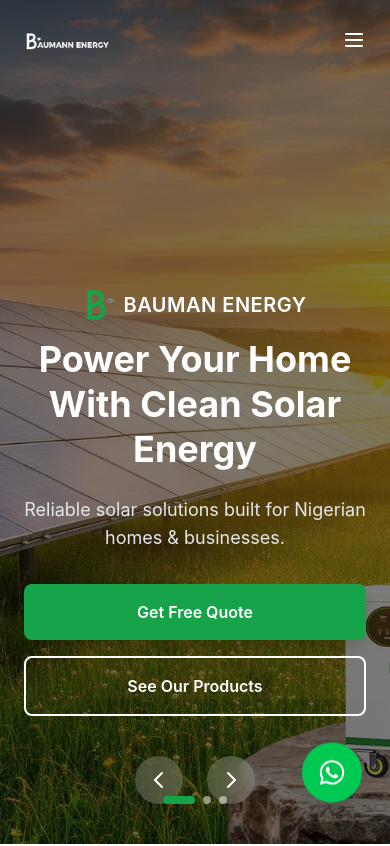
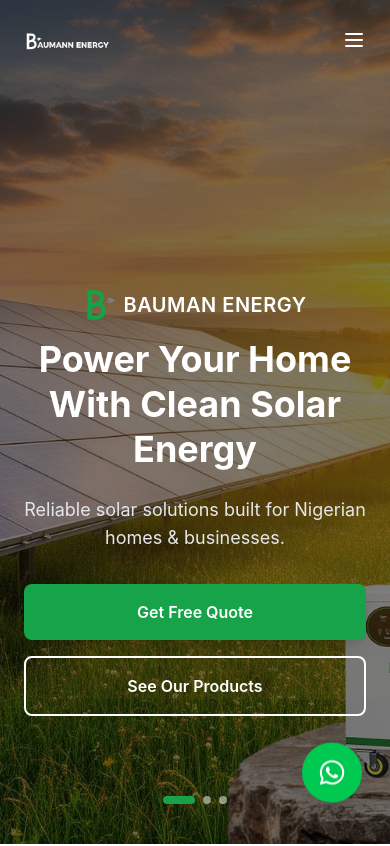
Before and after one commit to Duruewurusc/Baumann-Energy-Website, a React (Vite) app: page / in a window 390 px wide. Shown: the top 846 px of the page. Built offline with nearby package versions, Linux system fonts and the light colour scheme.

Commit message:
Update HeroSection navigation button styles for improved visibility on larger screens

```diff
--- a/src/components/HeroSection.jsx
+++ b/src/components/HeroSection.jsx
@@ -164,10 +164,10 @@
       </div>
 
       {/* Navigation Buttons */}
-      <div className="absolute bottom-10 left-0 right-0 flex justify-center gap-6 z-20">
+      <div className="hidden md:flex absolute bottom-10 left-0 right-0 justify-center gap-6 z-20">
         <button
           onClick={prevSlide}
-          className="bg-white/20 hover:bg-[#16a34a] p-3 rounded-full backdrop-blur-md transition"
+          className="bg-white/10 hover:bg-[#16a34a] p-3 rounded-full backdrop-blur-md transition"
           disabled={!imageLoaded}
         >
           <HiOutlineChevronLeft className="text-white text-2xl" />
@@ -175,7 +175,7 @@
 
         <button
           onClick={nextSlide}
-          className="bg-white/20 hover:bg-[#16a34a] p-3 rounded-full backdrop-blur-md transition"
+          className="bg-white/10 hover:bg-[#16a34a] p-3 rounded-full backdrop-blur-md transition"
           disabled={!imageLoaded}
         >
           <HiOutlineChevronRight className="text-white text-2xl" />
```
